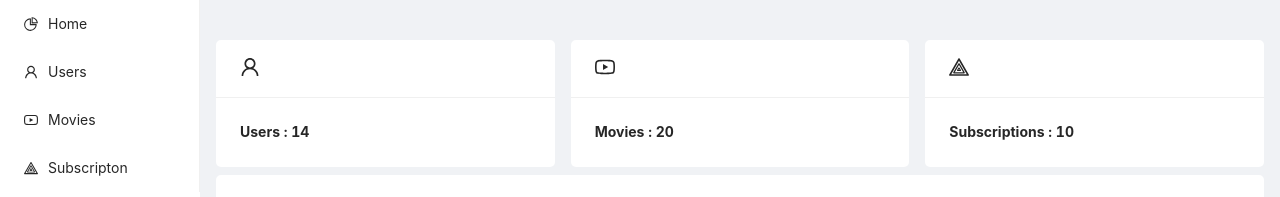
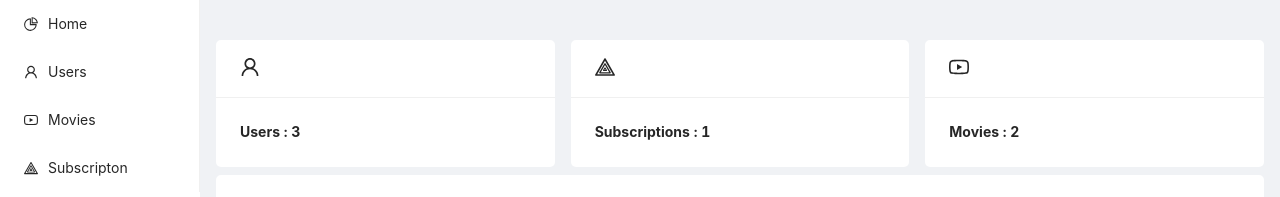
Before and after one commit to Faithulla/shark-tv-clone, a React (Create React App) app: page /dashboard in a window 1280 px wide. Shown: the top 197 px of the page. Built offline with nearby package versions, Linux system fonts and the light colour scheme; data requests are answered from the project's data file.

Commit message:
counter added to home page

```diff
--- a/db.json
+++ b/db.json
@@ -21,6 +21,11 @@
       "id": 1,
       "name": "Spiderman",
       "genre": "Action"
+    },
+    {
+      "name": "Matrix",
+      "genre": "Fiction",
+      "id": 2
     }
   ],
   "subs": [
@@ -28,16 +33,6 @@
       "id": 1,
       "type": "Monthly",
       "duration": "30 days"
-    },
-    {
-      "type": "Yearly",
-      "duration": "5 years",
-      "id": 2
-    },
-    {
-      "id": 3,
-      "type": "Yearly",
-      "duration": "5 years"
     }
   ]
 }
--- a/src/Pages/Home/Home.jsx
+++ b/src/Pages/Home/Home.jsx
@@ -1,43 +1,87 @@
+import React, { useState, useEffect } from "react";
+import axios from "axios";
+import SimpleChart from "../../components/chart/simplechrt";
+import "./style.css";
+
 import { Card, Col, Row } from "antd";
-import React from "react";
-import SimpleChart from "../../components/chart/simplechrt";
 import {
   YoutubeOutlined,
   HeatMapOutlined,
   UserOutlined,
 } from "@ant-design/icons";
-import "./style.css";
+
 const Home = () => {
+  const [count1, setCount1] = useState([]);
+  const [count2, setCount2] = useState([]);
+  const [count3, setCount3] = useState([]);
+  const getUsersCount = () => {
+    axios
+      .get("http://localhost:5000/users")
+      .then((res) => {
+        console.log(res.data);
+        setCount1(res.data);
+      })
+      .catch((err) => {
+        console.log(err);
+      });
+  };
+  const getSubsCount = () => {
+    axios
+      .get("http://localhost:5000/subs")
+      .then((res) => {
+        console.log(res.data);
+        setCount2(res.data);
+      })
+      .catch((err) => {
+        console.log(err);
+      });
+  };
+  const getMovieCount = () => {
+    axios
+      .get("http://localhost:5000/movies")
+      .then((res) => {
+        console.log(res.data);
+        setCount3(res.data);
+      })
+      .catch((err) => {
+        console.log(err);
+      });
+  };
+  useEffect(() => {
+    getUsersCount();
+    getSubsCount();
+    getMovieCount();
+  }, []);
   return (
     <div>
       <div className="cards">
         <Row gutter={16}>
           <Col span={8}>
             <Card
-              title={<UserOutlined style={{ fontSize: "20px" }}/>}
+              prefix={<UserOutlined />}
+              title={<UserOutlined style={{ fontSize: "20px" }} />}
               bordered={false}
               style={{ borderRadius: "5px", fontWeight: "bold" }}
             >
-              Users : {"14"}
+              Users : {count1.length}
+            </Card>
+          </Col>
+          <Col span={8}>
+            <Card
+              title={<HeatMapOutlined style={{ fontSize: "20px" }} />}
+              bordered={false}
+              style={{ borderRadius: "5px", fontWeight: "bold" }}
+            >
+              Subscriptions : {count2.length}
             </Card>
           </Col>
           <Col span={8}>
             <Card
               title={<YoutubeOutlined style={{ fontSize: "20px" }} />}
               bordered={false}
-              style={{ borderRadius: "5px" , fontWeight: "bold"  }}
+              style={{ borderRadius: "5px", fontWeight: "bold" }}
             >
-              Movies : {'20'}
-            </Card>
-          </Col>
-
-          <Col span={8}>
-            <Card
-              title={ <HeatMapOutlined style={{ fontSize: "20px" }} />}
-              bordered={false}
-              style={{ borderRadius: "5px" , fontWeight: "bold"}}
-            >
-             Subscriptions : {'10'}
+              Movies : {count3.length}
             </Card>
           </Col>
         </Row>
--- a/src/Pages/Movies/Movie.jsx
+++ b/src/Pages/Movies/Movie.jsx
@@ -1,11 +1,15 @@
-import { Table } from "antd";
+import React, { useState, useEffect } from "react";
+import { useNavigate } from "react-router-dom";
 import axios from "axios";
-import React, { useState, useEffect } from "react";
 
-import { EditOutlined, DeleteOutlined } from "@ant-design/icons";
-import { useNavigate } from "react-router-dom";
+import {  Table, } from "antd";
+import {
+  EditOutlined,
+  DeleteOutlined,
+} from "@ant-design/icons";
 
 const Movie = () => {
+  const [movies, setMovies] = useState([]);
   const history = useNavigate();
   const addMovie = () => {
     axios
@@ -20,7 +24,6 @@ const Movie = () => {
         console.log(error);
       });
   };
-  const [movies, setMovies] = useState([]);
   useEffect(() => {
     axios
       .get("http://localhost:5000/movies")
@@ -66,6 +69,7 @@ const Movie = () => {
   ];
   return (
     <div>
+
       <Table bordered columns={columns} dataSource={movies}></Table>
       <button onClick={addMovie}>addMovie</button>
     </div>
--- a/src/Pages/Subs/Subs.jsx
+++ b/src/Pages/Subs/Subs.jsx
@@ -1,6 +1,7 @@
 import React, { useState, useEffect } from "react";
 import { useNavigate } from "react-router-dom";
 import axios from "axios";
+
 import { Button, Table } from "antd";
 import { EditOutlined, DeleteOutlined } from "@ant-design/icons";
 
@@ -12,7 +13,7 @@ const Subs = (props) => {
     axios
     .get(`http://localhost:5000/subs/${id}`)
     .then(res => {
-      console.log("Getted data",res.data);
+      console.log("recived data",res.data);
       setSubs(res.data)
     })
     .catch(err => {
--- a/src/components/Layout/BasicLayout.jsx
+++ b/src/components/Layout/BasicLayout.jsx
@@ -9,7 +9,7 @@ import {
   HeatMapOutlined,
 } from "@ant-design/icons";
 import { routes } from "../../Routes/routes";
-const { Header, Content, Sider } = Layout;
+const {  Content, Sider } = Layout;
 const Basiclayout = () => {
   return (
     <Layout style={{ minHeight: "100vh" }}>
```
Also changed, not shown: src/api/BaseUrl.js (renamed from src/api/api.js).
